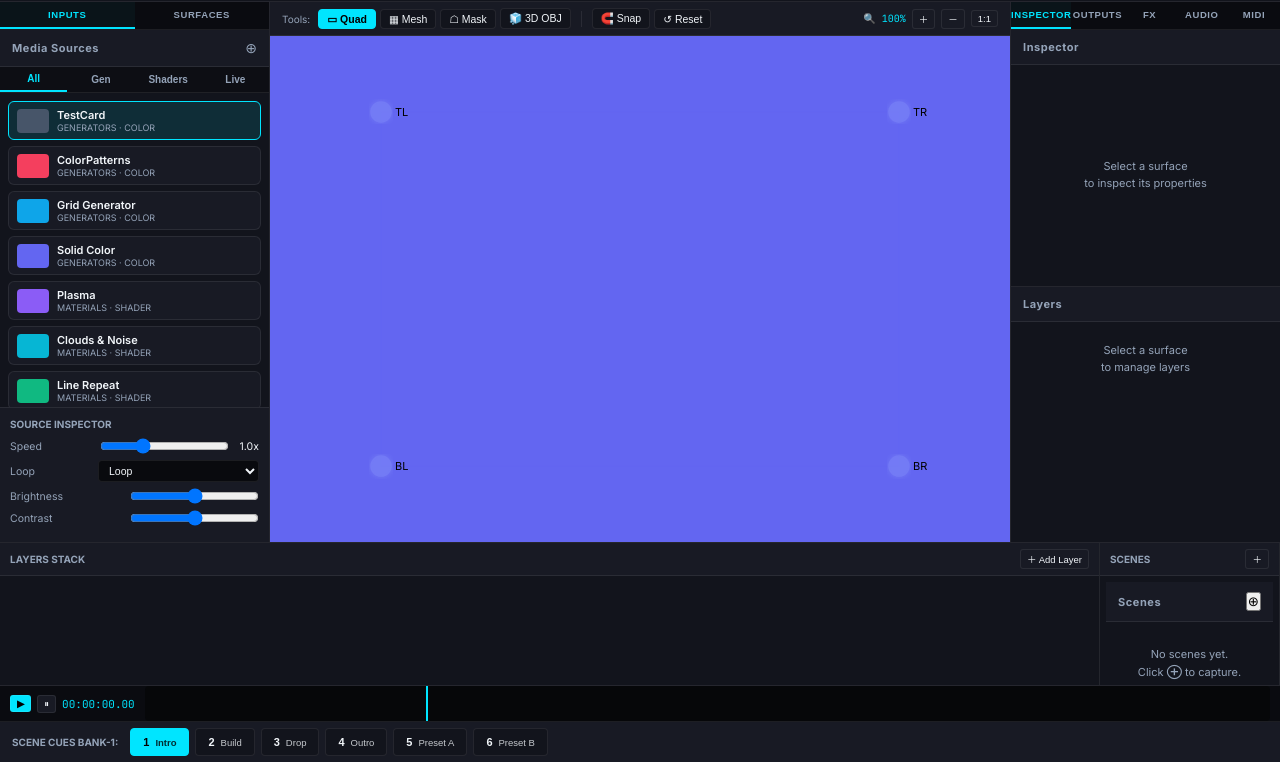
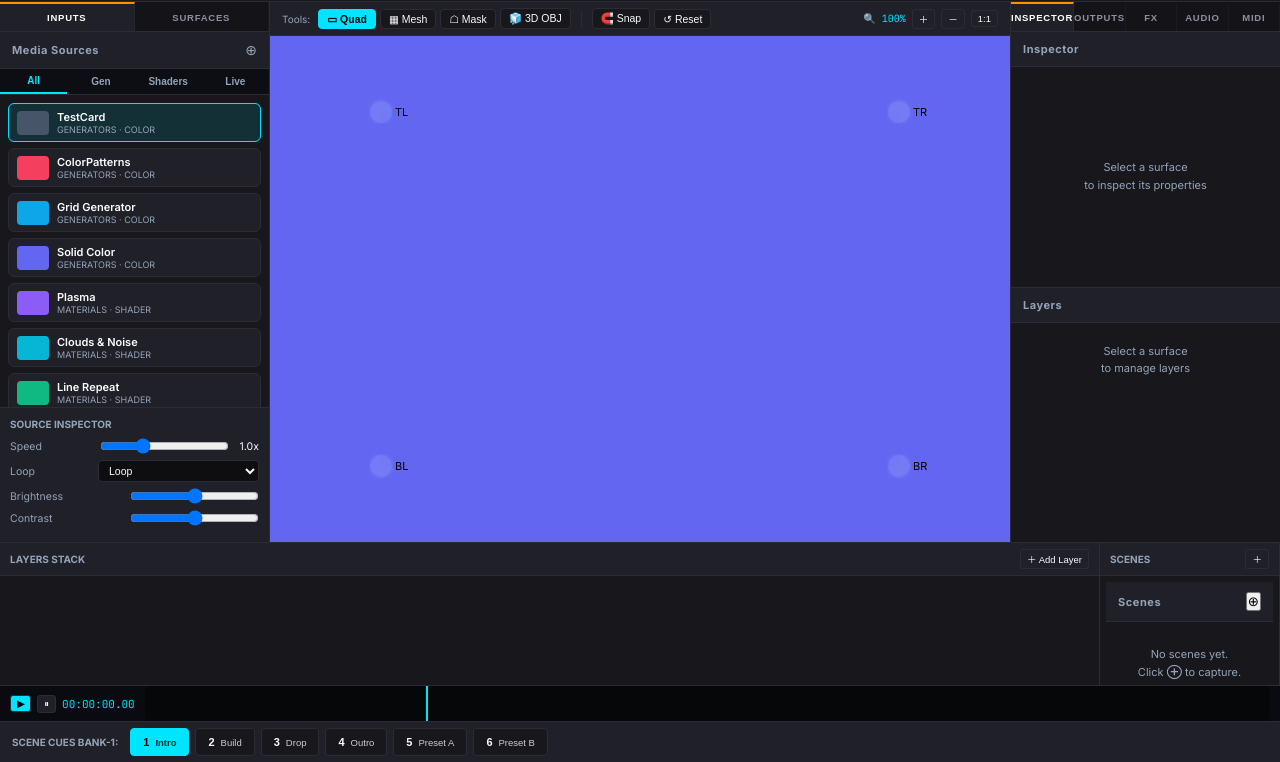
Before and after one commit to Shijas786/free-mapping, a website built with Vite: page index.html in a window 1280 px wide. Shown: the part 38-800 px from the top of the page. Built offline with nearby package versions, Linux system fonts and the light colour scheme; animation ran at ten frames a second.

Commit message:
Style: Transform WebMapper Pro UI to match high-contrast dark slate monochrome MadMapper PDF theme

```diff
--- a/style.css
+++ b/style.css
@@ -1,19 +1,19 @@
-/* ── WebMapper Pro — Premium Dark Glassmorphic Design System ──────────────── */
+/* ── WebMapper Pro — High-Contrast Dark Slate Design System (MadMapper Style) ─ */
 :root {
-  --clr-bg: #090a0e;
-  --clr-surface: #12141c;
-  --clr-surface-card: #181a24;
-  --clr-surface-hover: #202434;
-  --clr-border: rgba(255, 255, 255, 0.08);
-  --clr-border-glow: rgba(0, 229, 255, 0.3);
+  --clr-bg: #0e0e11;               /* Deep Stage Black */
+  --clr-surface: #17171c;          /* Panel Dark Slate */
+  --clr-surface-card: #202028;     /* Card & Header Dark Grey */
+  --clr-surface-hover: #2a2a34;    /* Active Hover */
+  --clr-border: #2c2c36;           /* Crisp Panel Border */
+  --clr-border-glow: rgba(255, 144, 0, 0.4);
 
-  --clr-accent: #00e5ff;          /* Electric Cyan */
+  --clr-accent: #00e5ff;          /* Electric Cyan / Bright White */
+  --clr-accent-orange: #ff9000;   /* MadMapper Signature Orange */
   --clr-accent-indigo: #6366f1;   /* Indigo */
-  --clr-accent-pink: #ec4899;     /* Pink */
-  --clr-danger: #f43f5e;
+  --clr-danger: #ef4444;
 
-  --clr-text: #f1f5f9;
-  --clr-text-muted: #94a3b8;
+  --clr-text: #f8fafc;            /* Crisp High-Contrast White */
+  --clr-text-muted: #94a3b8;      /* Neutral Slate */
 
   --font-ui: 'Inter', -apple-system, sans-serif;
   --font-mono: 'JetBrains Mono', monospace;
@@ -480,31 +480,36 @@ canvas {
 
 @keyframes blink { 0%, 100% { opacity: 1; } 50% { opacity: 0.4; } }
 
-/* ── Left Panel Tab Bar ─────────────────────────────────────────────────────── */
+/* ── Left & Right Panel Tab Bars (MadMapper Style) ─────────────────────────── */
 .left-panel-tabs, .right-panel-tabs {
   display: flex;
-  background: #0a0b10;
+  background: #101014;
   border-bottom: 1px solid var(--clr-border);
   flex-shrink: 0;
 }
 .lp-tab, .rp-tab {
   flex: 1;
-  padding: 7px 0;
-  background: transparent;
+  padding: 8px 0;
+  background: #141418;
   border: none;
-  color: var(--clr-text-muted);
+  color: #8e8ea0;
   font-size: 9.5px;
   font-weight: 700;
-  letter-spacing: 0.06em;
+  letter-spacing: 0.08em;
   cursor: pointer;
-  transition: all 0.15s;
-  border-bottom: 2px solid transparent;
+  transition: all 0.15s ease;
+  border-top: 2px solid transparent;
+  border-right: 1px solid rgba(255, 255, 255, 0.03);
 }
-.lp-tab:hover, .rp-tab:hover { color: var(--clr-text); }
+.lp-tab:hover, .rp-tab:hover {
+  color: #ffffff;
+  background: #1a1a20;
+}
 .lp-tab.active, .rp-tab.active {
-  color: var(--clr-accent);
-  border-bottom-color: var(--clr-accent);
-  background: rgba(0,229,255,0.04);
+  color: #ffffff;
+  border-top-color: var(--clr-accent-orange);
+  background: #202028;
+  font-weight: 800;
 }
 
 /* ── Left Sub-panels ─────────────────────────────────────────────────────────── */
```
